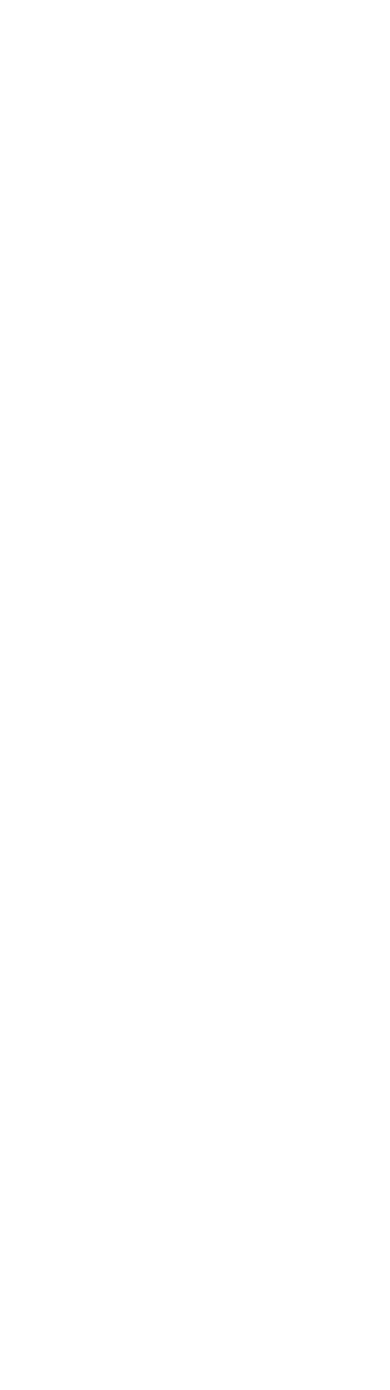
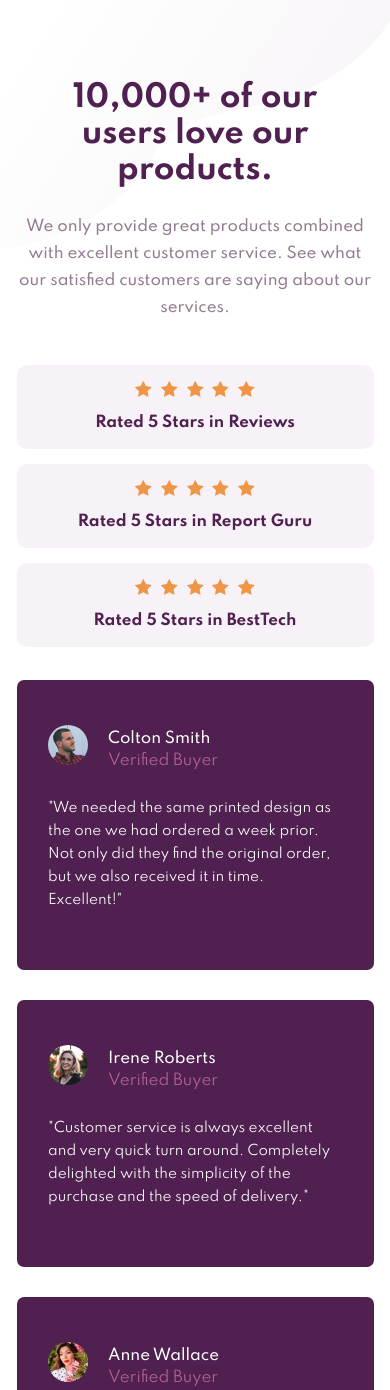
Before and after one commit to Michaelyara1107/social-proof-section, a plain HTML site: page index.html in a window 390 px wide. Shown: the top 1390 px of the page. Before the commit the page ends 844 px from the top, so only its background shows below. Drawn offline with Linux system fonts and the light colour scheme.

Commit message:
Mobile end

```diff
--- a/index.html
+++ b/index.html
@@ -6,8 +6,122 @@
           content="width=device-width, user-scalable=no, initial-scale=1.0, maximum-scale=1.0, minimum-scale=1.0">
     <meta http-equiv="X-UA-Compatible" content="ie=edge">
     <title>Calificaciones</title>
+    <link href="https://fonts.googleapis.com/css2?family=Spartan:wght@400;500;700&display=swap" rel="stylesheet">
+    <link rel="stylesheet" href="static/css/styles.css">
 </head>
 <body>
 
+<section class="header">
+    <div class="wrapper">
+
+        <h1 class="header-titulo">10,000+ of our users love our products.</h1>
+
+        <p class="header-p">
+            We only provide great products combined with excellent customer service.
+            See what our satisfied customers are saying about our services.
+        </p>
+
+    </div>
+</section>
+
+<section class="calificaciones">
+    <div class="wrapper">
+
+        <article class="calificaciones-content">
+            <img src="static/images/icon-star.svg" alt="">
+            <img src="static/images/icon-star.svg" alt="">
+            <img src="static/images/icon-star.svg" alt="">
+            <img src="static/images/icon-star.svg" alt="">
+            <img src="static/images/icon-star.svg" alt="">
+            <span>Rated 5 Stars in Reviews</span>
+        </article>
+
+        <article class="calificaciones-content">
+            <img src="static/images/icon-star.svg" alt="">
+            <img src="static/images/icon-star.svg" alt="">
+            <img src="static/images/icon-star.svg" alt="">
+            <img src="static/images/icon-star.svg" alt="">
+            <img src="static/images/icon-star.svg" alt="">
+            <span>Rated 5 Stars in Report Guru</span>
+        </article>
+
+        <article class="calificaciones-content">
+            <img src="static/images/icon-star.svg" alt="">
+            <img src="static/images/icon-star.svg" alt="">
+            <img src="static/images/icon-star.svg" alt="">
+            <img src="static/images/icon-star.svg" alt="">
+            <img src="static/images/icon-star.svg" alt="">
+            <span>Rated 5 Stars in BestTech</span>
+        </article>
+
+    </div>
+</section>
+
+<section class="reviews">
+
+    <div class="wrapper">
+
+        <article class="reviews-content">
+
+            <div class="reviews-header">
+                <img class="reviews-img" src="static/images/image-colton.jpg" alt="">
+                <div>
+                    <span class="reviews-header-name">Colton Smith</span>
+                    <span class="reviews-header-verify">Verified Buyer</span>
+                </div>
+            </div>
+
+            <p class="reviews-p">
+                "We needed the same printed design as the one we had ordered a week prior.
+                Not only did they find the original order, but we also received it in time.
+                Excellent!"
+            </p>
+
+        </article>
+
+        <article class="reviews-content">
+
+            <div class="reviews-header">
+                <img class="reviews-img" src="static/images/image-irene.jpg" alt="">
+                <div>
+                    <span class="reviews-header-name">Irene Roberts</span>
+                    <span class="reviews-header-verify">Verified Buyer</span>
+                </div>
+            </div>
+
+            <p class="reviews-p">
+                "Customer service is always excellent and very quick turn around. Completely
+                delighted with the simplicity of the purchase and the speed of delivery."
+            </p>
+
+        </article>
+
+        <article class="reviews-content">
+
+            <div class="reviews-header">
+                <img class="reviews-img" src="static/images/image-anne.jpg" alt="">
+                <div>
+                    <span class="reviews-header-name">Anne Wallace</span>
+                    <span class="reviews-header-verify">Verified Buyer</span>
+                </div>
+            </div>
+
+            <p class="reviews-p">
+                "Put an order with this company and can only praise them for the very high
+                standard. Will definitely use them again and recommend them to everyone!"
+            </p>
+
+        </article>
+
+    </div>
+
+
+</section>
+
+
+
+
+
+
 </body>
 </html>
--- /dev/null
+++ b/src/sass/components/_calificaciones.sass
@@ -0,0 +1,21 @@
+.calificaciones
+  & .wrapper
+    padding-top: .8em
+  &-content
+    padding: 1.1em 1em
+    text-align: center
+    display: block
+    background: $lightGrayishMegante
+    border-radius: 10px
+    margin-top: 1em
+    &:first-of-type
+      margin-top: 0
+    img
+      margin-right: 5px
+      &:last-of-type
+        margin-right: 0
+    span
+      color: $veryDarkMagenta
+      display: block
+      margin-top: .8em
+      font-weight: 700
--- /dev/null
+++ b/src/sass/components/_header.sass
@@ -0,0 +1,14 @@
+.header
+  text-align: center
+  background: url('../../../static/images/bg-pattern-top-mobile.svg') no-repeat
+  background-size: 103%
+  &-titulo
+    font-size: 2em
+    padding: 1.3em 1em 0
+    font-weight: 700
+    color: $veryDarkMagenta
+  &-p
+    font-size: 1em
+    font-weight: 500
+    line-height: 1.8
+    color: $darkGrayishMagenta
--- /dev/null
+++ b/src/sass/components/_reviews.sass
@@ -0,0 +1,25 @@
+.reviews
+  &-content
+    padding: 3em 2.1em
+    background: $veryDarkMagenta
+    border-radius: 7px
+    margin-bottom: 2em
+  &-img
+    width: 40px
+    height: 40px
+    border-radius: 50%
+    margin-right: 20px
+  &-header
+    display: flex
+    &-name
+      color: $white
+      display: block
+      line-height: 1.8
+      font-weight: 500
+    &-verify
+      color: $verify
+  &-p
+    color: $white
+    font-size: .9em
+    line-height: 1.7
+    margin-top: 2em
--- /dev/null
+++ b/src/sass/components/_variables.sass
@@ -0,0 +1,9 @@
+/* Primary */
+$veryDarkMagenta: hsl(300, 43%, 22%)
+$softPink: hsl(333, 80%, 67%)
+$verify: #b36597
+
+/* Neutral */
+$darkGrayishMagenta: hsl(303, 10%, 53%)
+$lightGrayishMegante: hsl(300, 24%, 96%)
+$white: hsl(0, 0%, 100%)
--- a/src/sass/styles.sass
+++ b/src/sass/styles.sass
@@ -1,2 +1,13 @@
+@import "components/variables"
+@import "components/header"
+@import "components/calificaciones"
+@import "components/reviews"
+
 body
-  background: red
+  font-size: 15px
+  font-family: 'Spartan', sans-serif
+  margin: 0
+
+.wrapper
+  max-width: 1440px
+  padding: 1.1em
```
Also changed, not shown: static/css/styles.css, static/images/bg-pattern-bottom-desktop.svg (added), static/images/bg-pattern-bottom-mobile.svg (added), static/images/bg-pattern-top-desktop.svg (added), static/images/bg-pattern-top-mobile.svg (added), static/images/favicon-32x32.png (added), static/images/icon-star.svg (added), static/images/image-anne.jpg (added), static/images/image-colton.jpg (added), static/images/image-irene.jpg (added), 1 other file.
